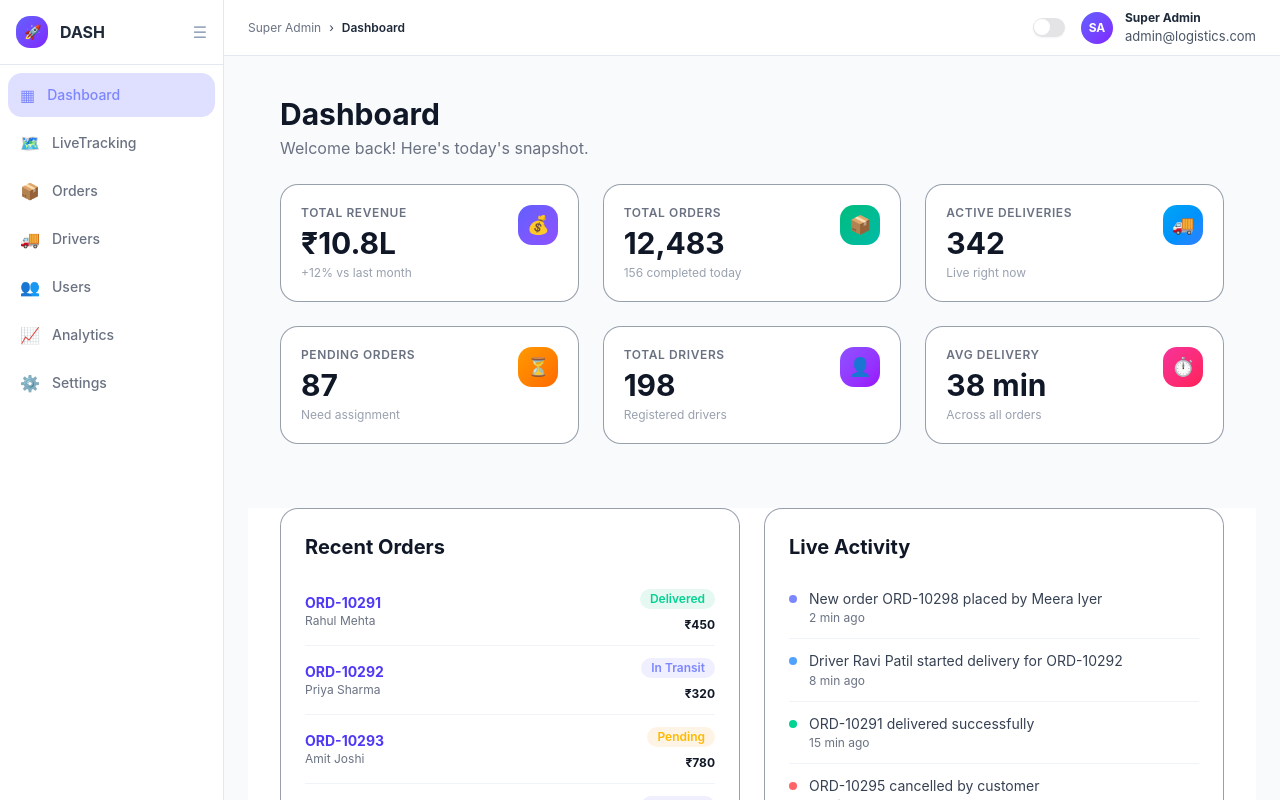
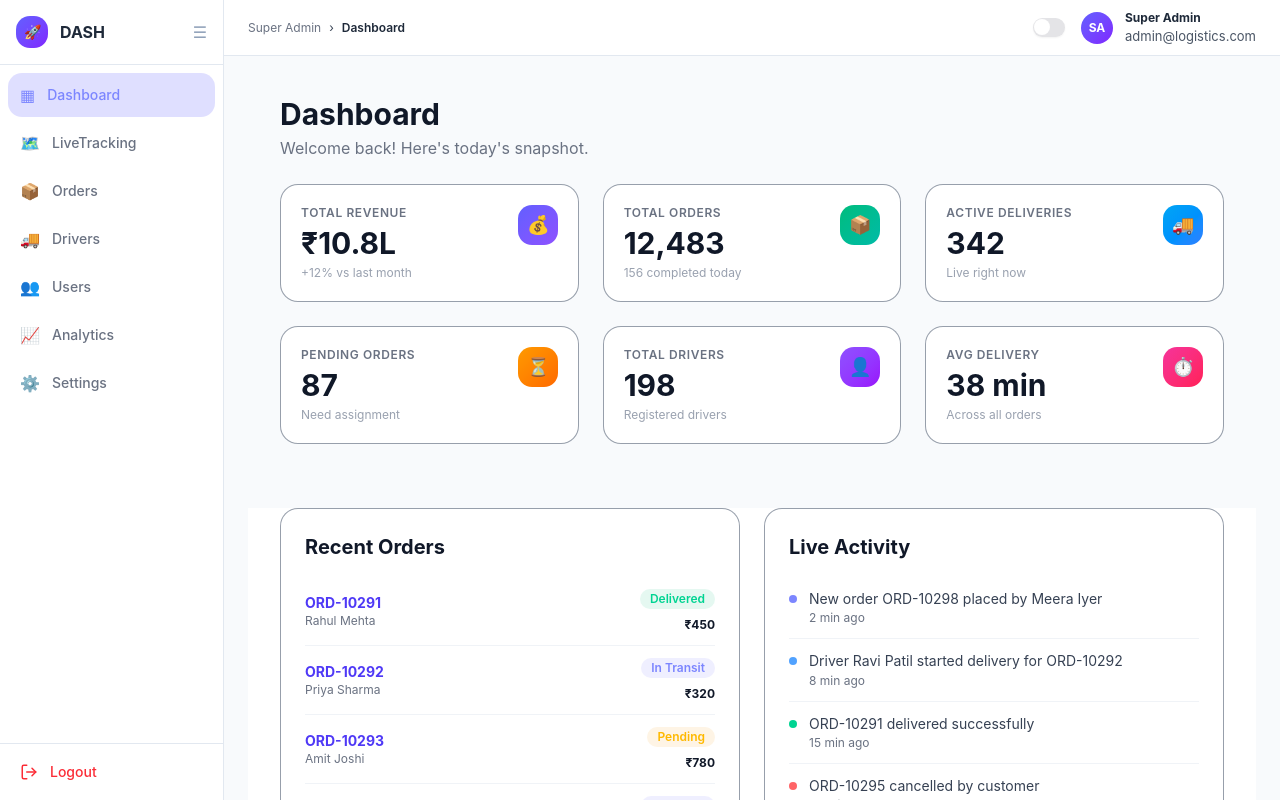
Before and after one commit to sj8687/admin-dashboard-reactjs, a React (Vite) app: page /dashboard in a window 1280 px wide. Built offline with nearby package versions, Linux system fonts and the light colour scheme; no server answers.

Commit message:
added logout in collapse

```diff
--- a/src/Layouts/DashboardLayout.tsx
+++ b/src/Layouts/DashboardLayout.tsx
@@ -5,6 +5,7 @@ import { useTheme } from "../components/ui/DarkmodeToggle";
 import Header from "@/pages/Dashboards/Header";
 import { Suspense } from "react";
 import { Spinner } from "@/components/ui/spinner";
+import { LogOut } from "lucide-react";
 
 export default function DashboardLayout() {
     const [collapsed, setCollapsed] = useState(false);
@@ -18,11 +19,11 @@ export default function DashboardLayout() {
 
     // get active page from URL
     const pathParts = location.pathname.split("/");
-    console.log("pathparts",pathParts);
+    console.log("pathparts", pathParts);
 
     const activePage = pathParts[pathParts.length - 1] || "dashboard";
 
-        console.log("activePage",activePage);
+    console.log("activePage", activePage);
 
 
     // navigation click
@@ -107,6 +108,26 @@ export default function DashboardLayout() {
                         })}
                     </nav>
 
+                    {/* Logout */}
+                    <div className="p-2 mt-auto border-t border-slate-200 dark:border-slate-800">
+                        <button
+                            onClick={() => {
+                                console.log("logout clicked");
+                                // logout logic here
+                            }}
+                            className={`
+      w-full flex items-center
+      ${collapsed ? "justify-center" : "gap-3"}
+      px-3 py-2.5 rounded-xl
+      text-red-500 hover:bg-red-500/10
+      transition-all
+    `}
+                        >
+                            <span className="text-lg"><LogOut size={18} /></span>
+                            {!collapsed && <span className="text-sm font-medium">Logout</span>}
+                        </button>
+                    </div>
+
                 </aside>
 
                 {/* Main content */}
@@ -125,7 +146,7 @@ export default function DashboardLayout() {
                     <main className="flex-1 overflow-y-auto p-4 sm:p-6">
                         <Suspense fallback={
                             <div className="p-6 animate-pulse flex justify-center items-center h-screen">
-                               <Spinner className="size-12 text-gray-900 dark:text-slate-200" />
+                                <Spinner className="size-12 text-gray-900 dark:text-slate-200" />
                             </div>
                         }>
                             <Outlet /> {/* only this changes on navigation */}
```
